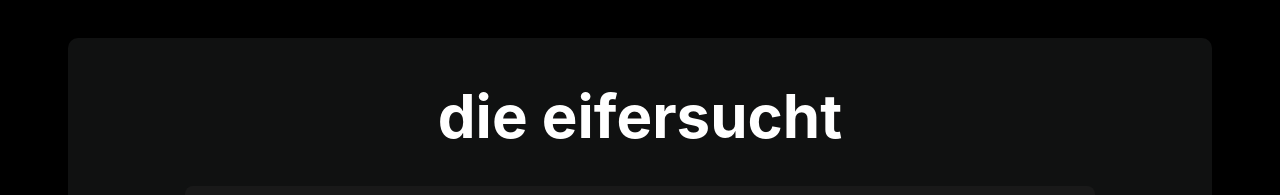
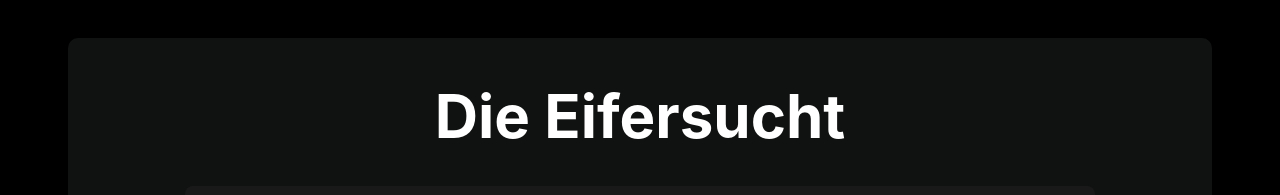
Before and after one commit to glaubernespoli/german-exam-website, a Next.js app: page / in a window 1280 px wide. Shown: the part 494-689 px from the top of the page. Built offline with nearby package versions, Linux system fonts and the light colour scheme.

Commit message:
capitalize verb, non selectable text

```diff
--- a/components/ContentCard.tsx
+++ b/components/ContentCard.tsx
@@ -6,7 +6,7 @@ const ContentCard = ({ verb, prepositions, cases }: ContentCardProps) => {
   return (
     <div className="max-w-6xl px-3 pt-12 pb-24 mx-auto fsac4 md:px-1">
       <div className="ktq4">
-        <h2 className="pt-4 text-6xl font-bold text-center text-white">{verb.verb}</h2>
+        <h2 className="pt-4 text-6xl font-bold text-center text-white capitalize">{verb.verb}</h2>
         <PrepositionsContainer prepositions={prepositions} />
         <CasesContainer cases={cases} />
       </div>
--- a/components/container/CasesContainer.tsx
+++ b/components/container/CasesContainer.tsx
@@ -13,7 +13,7 @@ const CasesContainer = ({ cases }: CasesProps) => {
             <input type="radio" name="cases" id={cases.symbol} hidden />
             <label
               htmlFor={cases.symbol}
-              className="self-center px-4 py-2 text-center text-gray-300 rounded-lg cursor-pointer radio hover:opacity-75"
+              className="self-center px-4 py-2 text-center text-gray-300 rounded-lg cursor-pointer select-none radio hover:opacity-75"
             >
               {cases.name}
             </label>
--- a/components/container/PrepositionsContainer.tsx
+++ b/components/container/PrepositionsContainer.tsx
@@ -11,7 +11,7 @@ const PrepositionsContainer = ({ prepositions }: PrepositionsProps) => {
             <input type="radio" name="preposition" id={preposition} hidden />
             <label
               htmlFor={preposition}
-              className="self-center px-4 py-2 text-center text-gray-300 rounded-lg cursor-pointer radio hover:opacity-75"
+              className="self-center px-4 py-2 text-center text-gray-300 rounded-lg cursor-pointer select-none radio hover:opacity-75"
             >
               {preposition}
             </label>
--- a/styles/globals.css
+++ b/styles/globals.css
@@ -93,4 +93,5 @@ a {
 input:checked ~ .radio {
   color: white;
   background-color: green;
+  transition: ease-in-out 250ms;
 }
```
